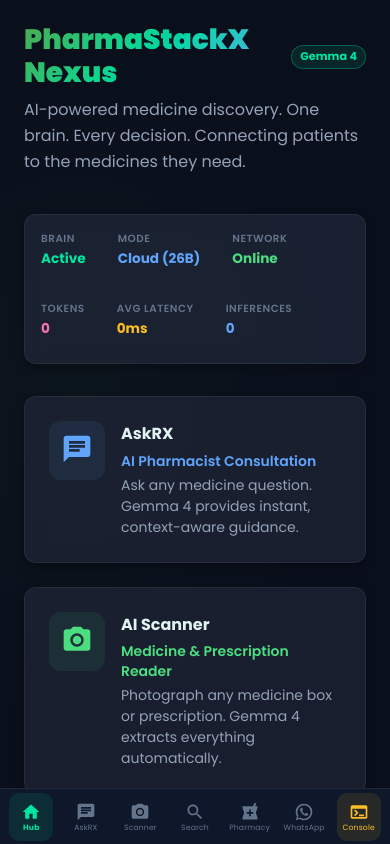
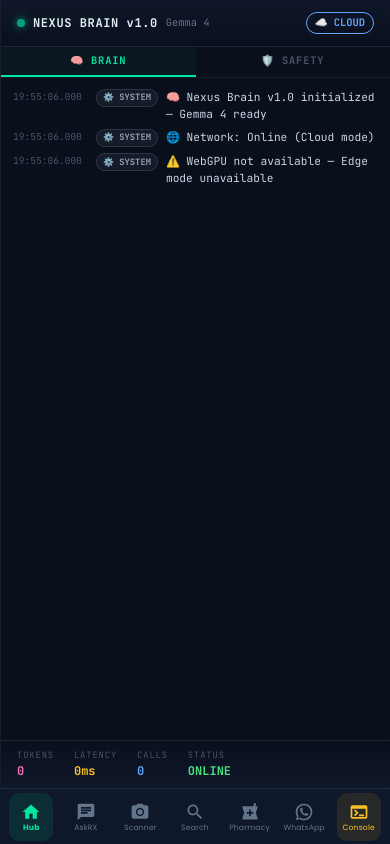
Before and after one commit to Surge-Ogiemudia/pharmastackx-nexus, a Next.js app: page / in a window 390 px wide. Built offline with nearby package versions, Linux system fonts and the light colour scheme.

Commit message:
Show DevConsole as full-screen overlay on mobile
On mobile, tapping Console now opens the DevConsole as a fixed overlay
covering the full screen above the bottom nav (zIndex 1200 < nav 1300).
Tap Console again to dismiss. Desktop side-panel behavior unchanged.

```diff
--- a/src/app/RootLayoutClient.tsx
+++ b/src/app/RootLayoutClient.tsx
@@ -19,14 +19,12 @@
     <Box sx={{
       display: 'flex',
       flexDirection: 'column',
-      // 100dvh accounts for mobile browser chrome (address bar) shrinking/expanding
       height: '100dvh',
       width: '100vw',
       overflow: 'hidden',
     }}>
-      {/* Main row: sidebar (desktop) + content + DevConsole (desktop) */}
+      {/* Main row: sidebar (desktop) + content + DevConsole side panel (desktop) */}
       <Box sx={{ flex: 1, display: 'flex', overflow: 'hidden', minHeight: 0 }}>
-        {/* Navigation renders sidebar on desktop, fixed bottom bar on mobile */}
         <Navigation />
 
         <Box sx={{ flex: 1, display: 'flex', overflow: 'hidden' }}>
@@ -46,7 +44,7 @@
             </AnimatePresence>
           </Box>
 
-          {/* Dev Console — desktop only */}
+          {/* Dev Console — side panel, desktop only */}
           {demoMode && (
             <Box sx={{
               display: { xs: 'none', md: 'flex' },
@@ -60,13 +58,27 @@
         </Box>
       </Box>
 
-      {/* Bottom spacer — same height as the mobile bottom nav.
-          Pushes all page content up so nothing slides behind the fixed bar. */}
-      <Box sx={{
-        flexShrink: 0,
-        display: { xs: 'block', md: 'none' },
-        height: 56,
-      }} />
+      {/* Spacer that matches the mobile bottom nav height so content never
+          slides under it. Hidden on desktop. */}
+      <Box sx={{ flexShrink: 0, display: { xs: 'block', md: 'none' }, height: 56 }} />
+
+      {/* Dev Console — full-screen overlay on mobile when Console is toggled.
+          zIndex 1200 sits below the bottom nav (1300) so the Console button
+          stays tappable and acts as the dismiss button. */}
+      {demoMode && (
+        <Box sx={{
+          display: { xs: 'flex', md: 'none' },
+          position: 'fixed',
+          top: 0,
+          left: 0,
+          right: 0,
+          bottom: 56,
+          zIndex: 1200,
+          flexDirection: 'column',
+        }}>
+          <DevConsole />
+        </Box>
+      )}
     </Box>
   );
 }
```
